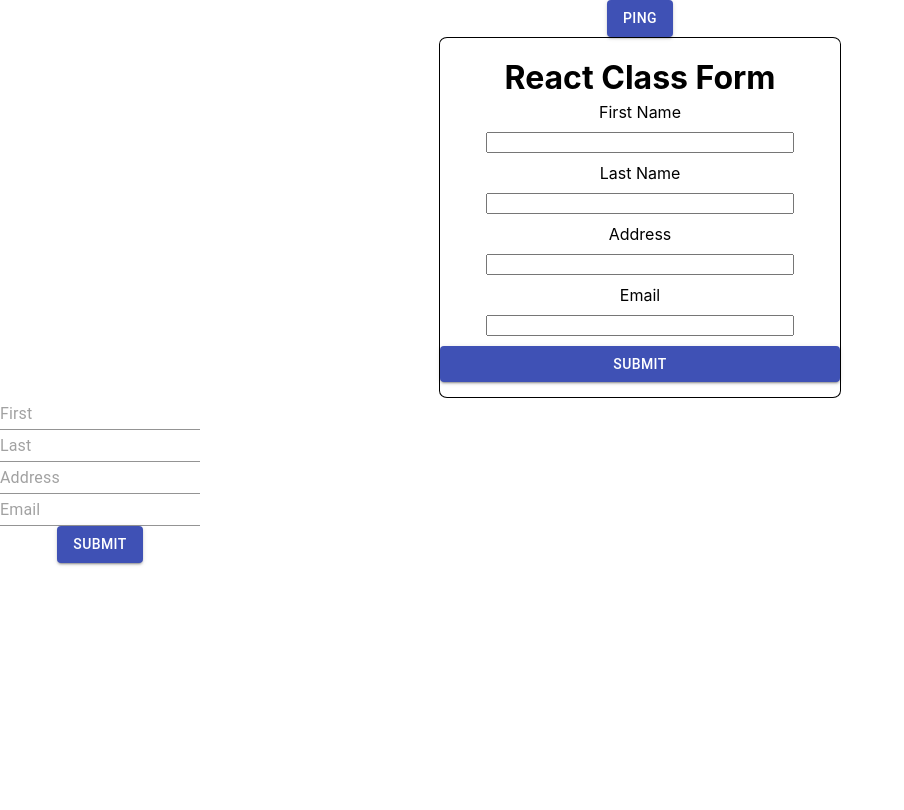
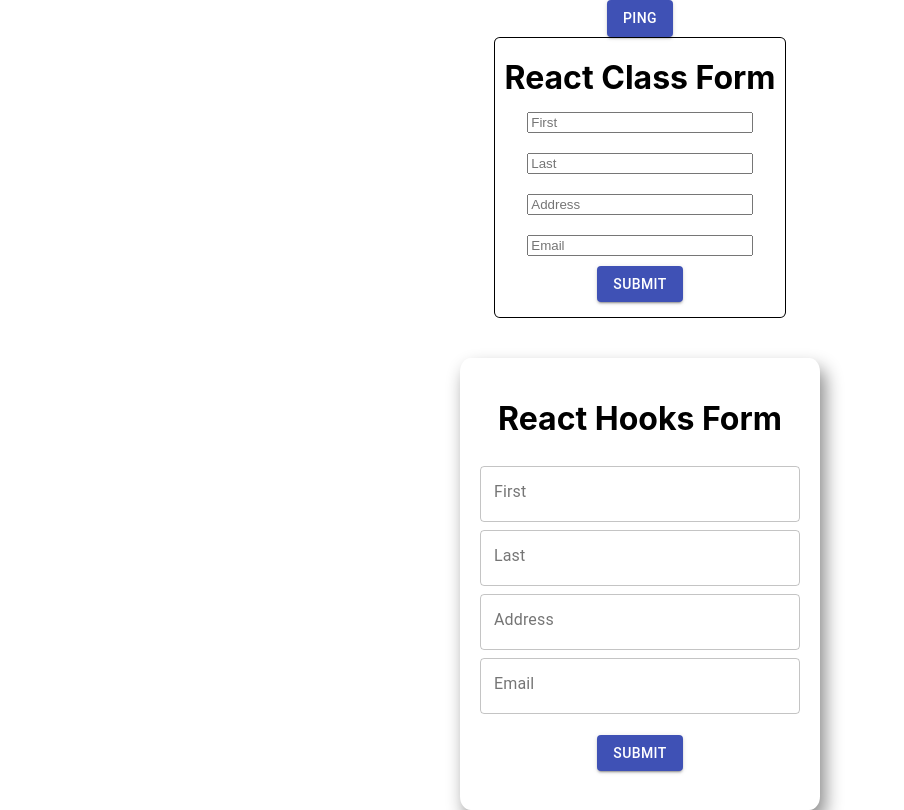
Before and after one commit to cmarr768/ts-react, a React (Create React App) app: page / in a window 1280 px wide. Shown: the whole page, without its empty margins (0-904 px from the left). Built offline with nearby package versions, Linux system fonts and the light colour scheme.

Commit message:
Styled hooks form w/material-ui

```diff
--- a/src/css/user-form-class.module.css
+++ b/src/css/user-form-class.module.css
@@ -2,10 +2,10 @@
   margin: 0 auto;
 }
 
-.classFormWrapper div {
+.classFormWrapper > div {
   display: flex;
   flex-direction: column;
-  width: 400px;
+  width: 290px;
   border: 1px solid black;
   border-radius: 2%;
   align-items: space-around;
@@ -20,7 +20,3 @@
   width: 75%;
   margin: 10px auto;
 }
-
-.classFormWrapper button {
-  width: auto;
-}
--- a/src/css/user-form-hooks.module.css
+++ b/src/css/user-form-hooks.module.css
@@ -1,8 +1,21 @@
 .formWrapper {
-  width: 200px;
+  width: auto;
 }
 
 .formWrapper form {
   display: flex;
+  width: 320px;
+  margin: auto;
   flex-direction: column;
+  padding: 20px;
+  box-shadow: 5px 10px 18px #888888;
+  border-radius: 3%;
 }
+
+.formWrapper form div {
+  margin: 2px 0;
+}
+
+.formWrapper button {
+  margin: 15px 0;
+}
--- a/src/user/user-form-class.tsx
+++ b/src/user/user-form-class.tsx
@@ -55,18 +55,17 @@ export class UserFormClass extends React.Component<Props, State> {
             <div className={style.classFormWrapper}>
                 <div>
                     <h1>React Class Form</h1>
-                    <label>First Name</label>
-                    <input name="First Name" type="text" value={this.state.firstName} onChange={this.handleFirstNameChange}></input>
-                    <label>Last Name</label>
-                    <input name="Last Name" type="text" value={this.state.lastName} onChange={this.handleLastNameChange}></input>
-                    <label>Address</label>
-                    <input name="Address" type="text" value={this.state.address} onChange={this.handleAddressChange}></input>
-                    <label>Email</label>
-                    <input name="Email" type="text" value={this.state.email} onChange={this.handleEmailChange}></input>
+                    <form>
+                    <input placeholder="First" name="First Name" type="text" value={this.state.firstName} onChange={this.handleFirstNameChange}></input>
+                    <input placeholder="Last"name="Last Name" type="text" value={this.state.lastName} onChange={this.handleLastNameChange}></input>
+                    <input placeholder="Address"name="Address" type="text" value={this.state.address} onChange={this.handleAddressChange}></input>
+                    <input placeholder="Email"name="Email" type="text" value={this.state.email} onChange={this.handleEmailChange}></input>
+                    </form>
+                   <div>
+                    <Button type="submit" fullWidth={true} size="medium" variant="contained" color="primary" onClick={this.handleSubmit}>Submit</Button>
+                    </div>
+                    </div>
 
-
-                    <Button variant="contained" color="primary" onClick={this.handleSubmit}>Submit</Button>
-                    </div>
             </div>
         );
     }
--- a/src/user/user-form-hooks.tsx
+++ b/src/user/user-form-hooks.tsx
@@ -2,7 +2,7 @@ import React, { useState } from 'react';
 import axios from "axios"
 import style from '../css/user-form-hooks.module.css'
 import Button from '@material-ui/core/Button'
-import { TextField } from '@material-ui/core'
+import { TextField, Grid, Box } from '@material-ui/core'
 
 
 export const UserFormHooks = () => {
@@ -29,15 +29,26 @@ export const UserFormHooks = () => {
 
     return (
         <div className= {style.formWrapper}>
-            <form>
-                <TextField placeholder="First" type="text" value={firstName} onChange={e => setFirstName(e.target.value)} />
-                <TextField placeholder="Last" type="text" value={lastName} onChange={e => setLastName(e.target.value)} />
-                <TextField placeholder="Address" type="text" value={address} onChange={e => setAddress(e.target.value)} />
-                <TextField placeholder="Email" type="text" value={email} onChange={e => setEmail(e.target.value)} />
-            </form>
+            <Box mt={5} px={2}>
+                <form>
+                <h1>React Hooks Form</h1>
+            <Grid
+            container
+            direction="column"
+            justify="center"
+            alignItems="stretch"
+            spacing={0}
+            >
+                <TextField variant="outlined" label="First" type="text" value={firstName} onChange={e => setFirstName(e.target.value)} />
+                <TextField variant="outlined" label="Last" type="text" value={lastName} onChange={e => setLastName(e.target.value)} />
+                <TextField variant="outlined" label="Address" type="text" value={address} onChange={e => setAddress(e.target.value)} />
+                <TextField variant="outlined" label="Email" type="text" value={email} onChange={e => setEmail(e.target.value)} />
             <div>
                 <Button variant="contained" color="primary" onClick={handleSubmit}>Submit</Button>
             </div>
+            </Grid>
+            </form>
+            </Box>
         </div>
     );
 }
```
